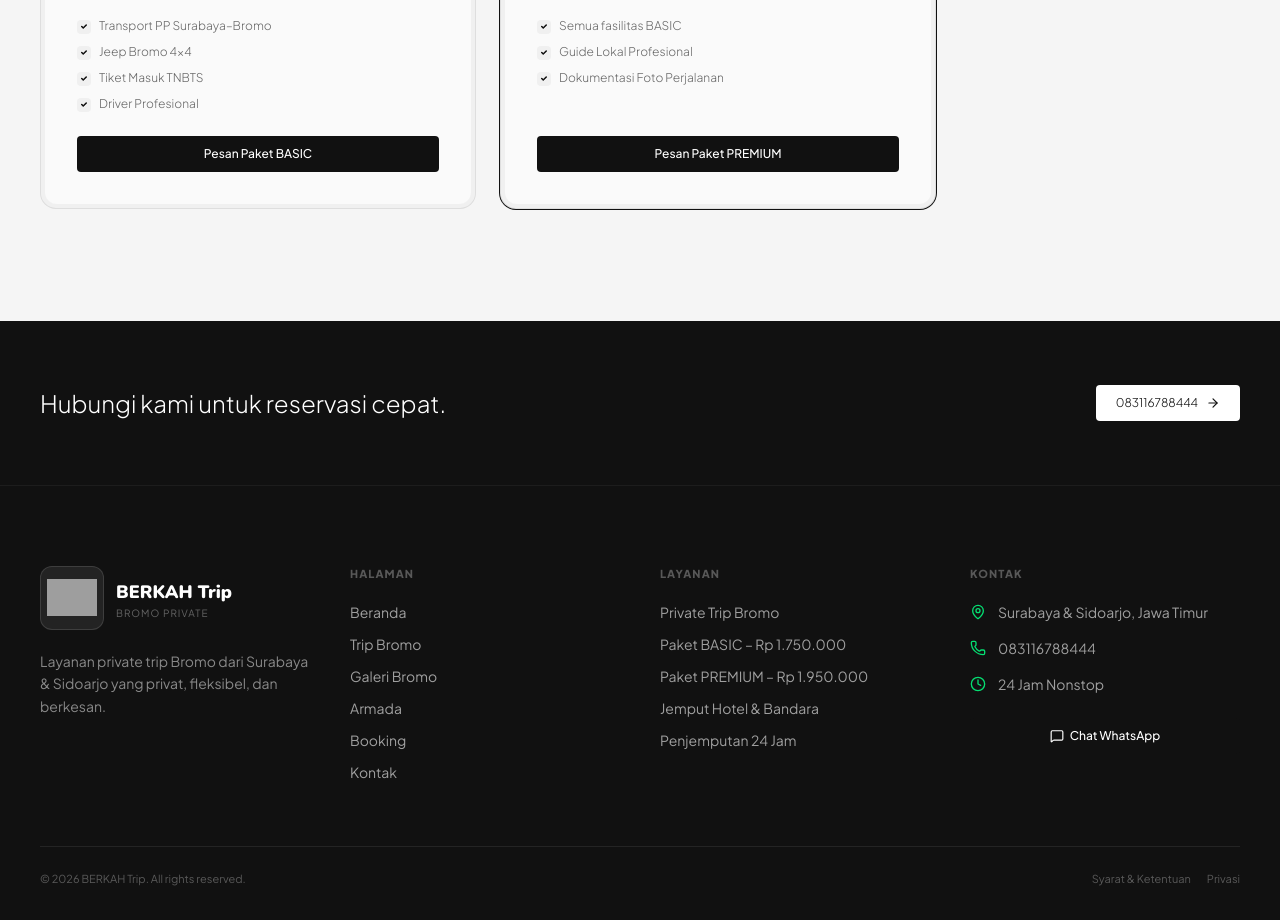
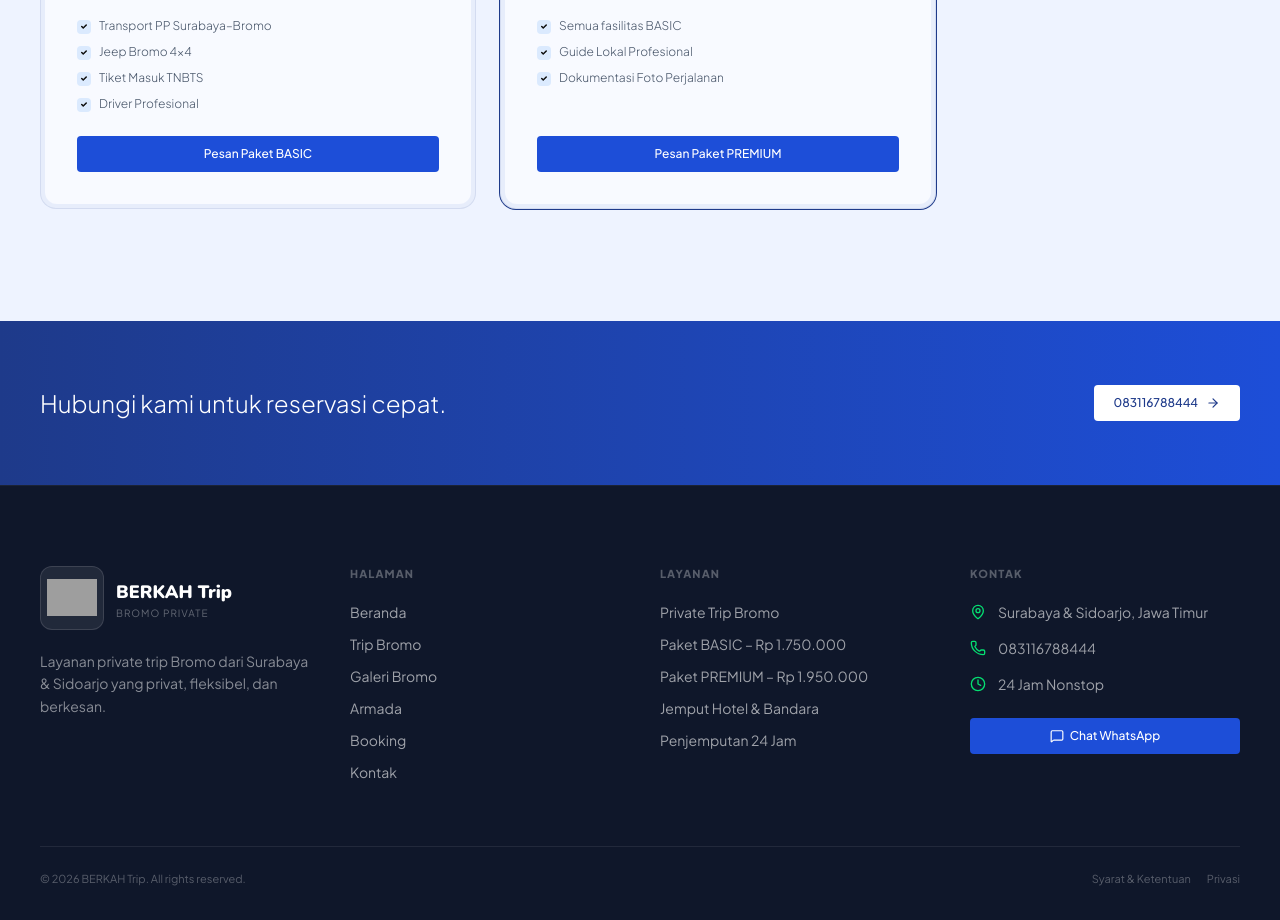
Before and after one commit to ggaku3076-ux/berkah-trip, a Next.js app: page / in a window 1280 px wide. Shown: the part 1660-2580 px from the top of the page. Built offline with nearby package versions, Linux system fonts and the light colour scheme; grey boxes are pictures that could not be loaded.

Commit message:
style: ubah tema ke putih-biru, nonaktifkan grayscale galeri, sesuaikan ukuran gambar jeep

```diff
--- a/src/app/bromo/page.tsx
+++ b/src/app/bromo/page.tsx
@@ -49,7 +49,7 @@ export default function BromoPage() {
                   alt={galeriFoto[0].alt}
                   fill
                   sizes="(max-width: 1024px) 100vw, 60vw"
-                  className="object-cover transition-transform duration-700 hover:scale-105 grayscale opacity-90"
+                  className="object-cover transition-transform duration-700 hover:scale-105"
                   priority
                 />
                 <div className="absolute inset-0 bg-gradient-to-t from-[#111111]/70 via-transparent to-transparent" />
@@ -78,7 +78,7 @@ export default function BromoPage() {
                       alt={foto.alt}
                       fill
                       sizes="(max-width: 1024px) 100vw, 40vw"
-                      className="object-cover transition-transform duration-700 hover:scale-105 grayscale opacity-90"
+                      className="object-cover transition-transform duration-700 hover:scale-105"
                     />
                     <div className="absolute inset-0 bg-gradient-to-t from-[#111111]/65 via-transparent to-transparent" />
                     <div className="absolute bottom-3 left-4 flex items-center gap-1.5 text-white">
@@ -101,7 +101,7 @@ export default function BromoPage() {
                 alt={galeriFoto[3].alt}
                 fill
                 sizes="100vw"
-                className="object-cover transition-transform duration-700 hover:scale-105 grayscale opacity-90"
+                className="object-cover transition-transform duration-700 hover:scale-105"
               />
               <div className="absolute inset-0 bg-gradient-to-t from-[#111111]/60 via-transparent to-transparent" />
               <div className="absolute bottom-4 left-6 flex items-center gap-1.5 text-white">
@@ -134,7 +134,7 @@ export default function BromoPage() {
 
         {/* === CTA === */}
         <Reveal delay={100} className="mt-12">
-          <div className="bg-[var(--ink)] rounded-2xl p-6 md:p-10 flex flex-col md:flex-row items-center justify-between gap-6">
+          <div className="bg-gradient-to-r from-[#1e3a8a] to-[#1d4ed8] rounded-2xl p-6 md:p-10 flex flex-col md:flex-row items-center justify-between gap-6">
             <div className="text-white text-center md:text-left">
               <h2 className="text-xl font-light">Siap Berangkat ke Bromo?</h2>
               <p className="text-white/50 text-xs mt-1 font-light">
--- a/src/app/globals.css
+++ b/src/app/globals.css
@@ -1,19 +1,19 @@
 @import "tailwindcss";
 
 :root {
-  /* === PURE MONOCHROME PALETTE === */
+  /* === WHITE & BLUE PALETTE === */
   --canvas: #ffffff;
-  --surface: #fafafa;
-  --surface-tint: #f5f5f5;
-  --ink: #111111;
-  --ink-muted: #666666;
-  --ink-faint: #999999;
-  --accent: #111111;
-  --accent-light: #333333;
-  --accent-dim: #f0f0f0;
-  --amber: #111111;
-  --border: rgba(17,17,17,0.08);
-  --border-strong: rgba(17,17,17,0.15);
+  --surface: #f8faff;
+  --surface-tint: #eef3ff;
+  --ink: #1e3a8a;
+  --ink-muted: #475569;
+  --ink-faint: #94a3b8;
+  --accent: #1d4ed8;
+  --accent-light: #3b82f6;
+  --accent-dim: #dbeafe;
+  --amber: #1d4ed8;
+  --border: rgba(30,58,138,0.10);
+  --border-strong: rgba(30,58,138,0.20);
 
   /* legacy compat */
   --brand-orange: var(--accent);
@@ -64,7 +64,7 @@ body {
 ::-webkit-scrollbar-thumb { background: var(--border-strong); }
 
 *:focus-visible {
-  outline: 1px solid var(--ink);
+  outline: 1px solid var(--accent);
   outline-offset: 2px;
 }
 
@@ -123,12 +123,12 @@ body {
 }
 .card-lift:hover {
   transform: translateY(-2px);
-  box-shadow: 0 12px 24px -6px rgba(17,17,17,0.06);
+  box-shadow: 0 12px 24px -6px rgba(30,58,138,0.10);
 }
 
 /* === DOUBLE BEZEL === */
 .bezel {
-  background: rgba(17,17,17,0.02);
+  background: rgba(30,58,138,0.03);
   border: 1px solid var(--border);
   padding: 4px;
   border-radius: 1rem;
@@ -144,7 +144,7 @@ body {
   display: inline-flex;
   align-items: center;
   gap: 0.375rem;
-  background: var(--ink);
+  background: var(--accent);
   color: white;
   font-weight: 500;
   font-size: 0.75rem;
--- a/src/app/page.tsx
+++ b/src/app/page.tsx
@@ -162,8 +162,7 @@ export default function Home() {
         </div>
       </section>
 
-      {/* === SECTION 3: WA STRIP CTA === */}
-      <section className="bg-[var(--ink)] py-12 md:py-16">
+      <section className="bg-gradient-to-r from-[#1e3a8a] to-[#1d4ed8] py-12 md:py-16">
         <Reveal>
           <div className="mx-auto max-w-7xl px-6 md:px-10 flex flex-col md:flex-row items-center justify-between gap-6">
             <div className="text-white text-center md:text-left">
@@ -175,8 +174,8 @@ export default function Home() {
               href="https://wa.me/6283116788444"
               target="_blank"
               rel="noopener noreferrer"
-              className="inline-flex items-center gap-2 bg-white text-[var(--ink)] font-light text-xs px-5 py-2.5 rounded
-                         transition-all hover:bg-neutral-100 shrink-0"
+              className="inline-flex items-center gap-2 bg-white text-[#1e3a8a] font-medium text-xs px-5 py-2.5 rounded
+                         transition-all hover:bg-blue-50 shrink-0"
             >
               <span>083116788444</span>
               <ArrowRight className="h-3.5 w-3.5" />
--- a/src/components/ArmadaSection.tsx
+++ b/src/components/ArmadaSection.tsx
@@ -87,7 +87,11 @@ export default function ArmadaSection() {
                     fill
                     priority={index < 2}
                     sizes="(max-width: 768px) 100vw, 25vw"
-                    className="object-contain p-3 transition-transform duration-500 hover:scale-105"
+                    className={`object-contain transition-transform duration-500 hover:scale-105 ${
+                      mobil.name.toLowerCase().includes("jeep")
+                        ? "p-0 scale-135 hover:scale-140"
+                        : "p-3"
+                    }`}
                   />
                 </div>
 
--- a/src/components/Footer.tsx
+++ b/src/components/Footer.tsx
@@ -6,7 +6,7 @@ export default function Footer() {
   return (
     <footer
       id="kontak"
-      className="bg-[var(--ink)] text-white pt-16 md:pt-20 pb-8 border-t border-white/5"
+      className="bg-[#0f172a] text-white pt-16 md:pt-20 pb-8 border-t border-white/5"
       aria-labelledby="footer-title"
     >
       <div className="mx-auto max-w-7xl px-6 md:px-10">
--- a/src/components/Hero.tsx
+++ b/src/components/Hero.tsx
@@ -8,7 +8,7 @@ export default function Hero() {
   return (
     <section
       id="beranda"
-      className="relative min-h-[100dvh] flex flex-col overflow-hidden bg-[#111]"
+      className="relative min-h-[100dvh] flex flex-col overflow-hidden bg-[#0f172a]"
       aria-labelledby="hero-title"
     >
       {/* === BACKGROUND IMAGES (Asli tanpa grayscale filter) === */}
@@ -19,7 +19,7 @@ export default function Hero() {
           fill priority sizes="100vw"
           className="object-cover object-center"
         />
-        <div className="absolute inset-0 bg-gradient-to-t from-[#111111]/90 via-[#111111]/25 to-[#111111]/30" />
+        <div className="absolute inset-0 bg-gradient-to-t from-[#0f172a]/92 via-[#0f172a]/30 to-[#0f172a]/35" />
       </div>
       <div className="absolute inset-0 block lg:hidden z-0">
         <Image
@@ -28,7 +28,7 @@ export default function Hero() {
           fill priority sizes="100vw"
           className="object-cover object-center"
         />
-        <div className="absolute inset-0 bg-gradient-to-t from-[#111111]/95 via-[#111111]/35 to-[#111111]/40" />
+        <div className="absolute inset-0 bg-gradient-to-t from-[#0f172a]/96 via-[#0f172a]/40 to-[#0f172a]/45" />
       </div>
 
       {/* === CONTENT — BOTTOM LEFT ALIGNED === */}
--- a/src/components/Navbar.tsx
+++ b/src/components/Navbar.tsx
@@ -42,7 +42,7 @@ export default function Navbar() {
       <header
         className={`fixed top-0 left-0 w-full z-50 transition-all duration-500 ${
           scrolled || !isHome
-            ? "bg-[#111111]/95 backdrop-blur-xl border-b border-white/8 shadow-[0_1px_0_rgba(255,255,255,0.04)]"
+            ? "bg-[#1e3a8a]/95 backdrop-blur-xl border-b border-white/8 shadow-[0_1px_0_rgba(255,255,255,0.04)]"
             : "bg-transparent"
         }`}
       >
@@ -118,7 +118,7 @@ export default function Navbar() {
               initial={{ opacity: 0 }}
               animate={{ opacity: 1 }}
               exit={{ opacity: 0 }}
-              className="fixed inset-0 bg-[#111111]/85 backdrop-blur-xl z-[998] md:hidden"
+              className="fixed inset-0 bg-[#1e3a8a]/85 backdrop-blur-xl z-[998] md:hidden"
               onClick={() => setIsOpen(false)}
             />
             <motion.nav
@@ -126,7 +126,7 @@ export default function Navbar() {
               initial={{ opacity: 0, y: -10 }}
               animate={{ opacity: 1, y: 0 }}
               exit={{ opacity: 0, y: -10 }}
-              className="fixed top-0 left-0 right-0 z-[999] md:hidden bg-[#111111] border-b border-white/10 px-6 pt-24 pb-8"
+              className="fixed top-0 left-0 right-0 z-[999] md:hidden bg-[#1e3a8a] border-b border-white/10 px-6 pt-24 pb-8"
               aria-label="Mobile Navigation"
             >
               <div className="flex flex-col gap-1">
```
